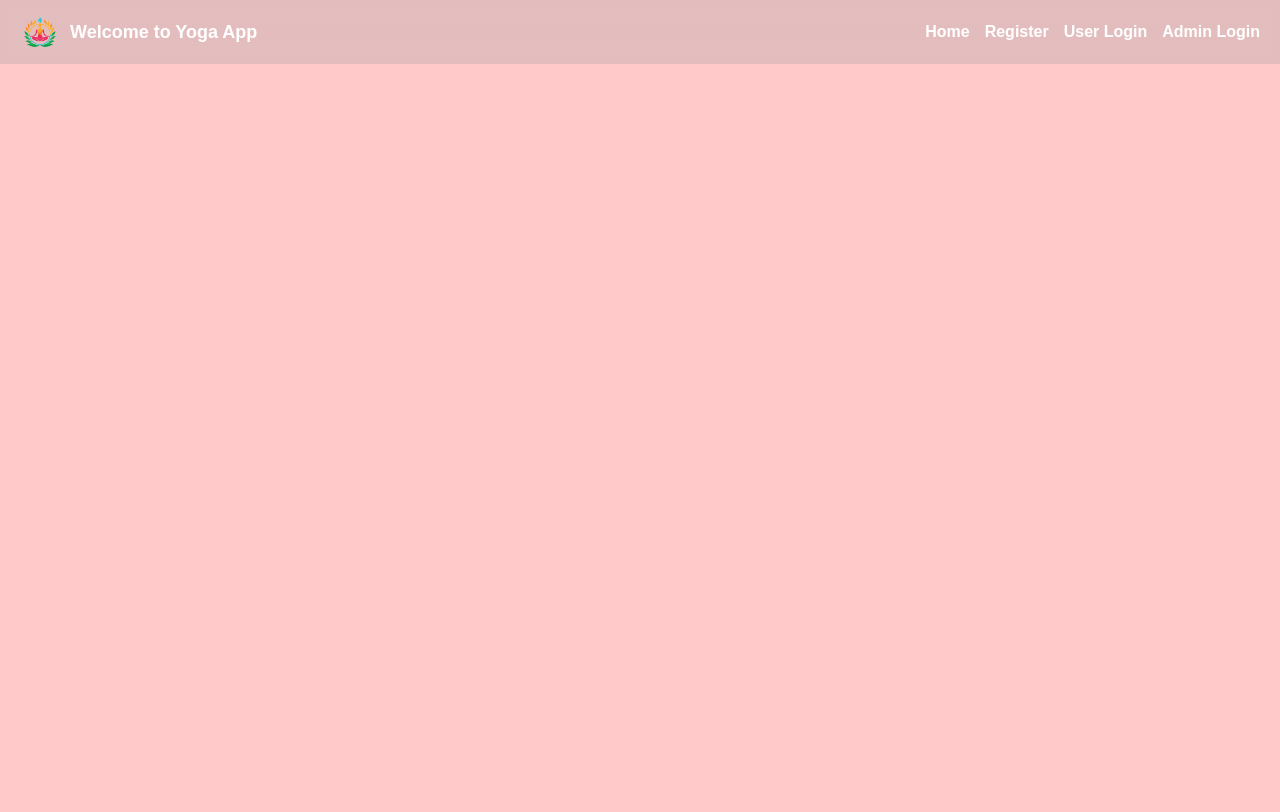
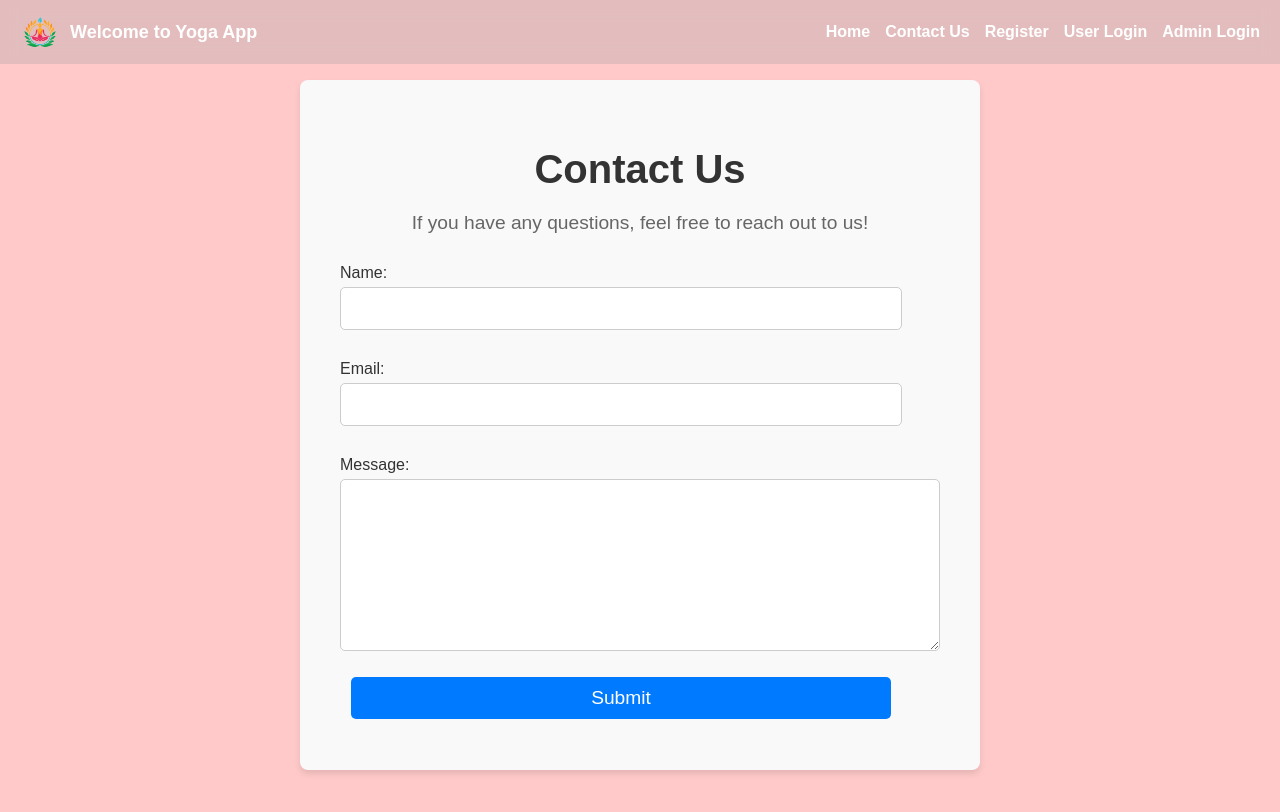
Before and after one commit to geekapt/yoga-react, a React (Create React App) app in the folder frontend/: page /contact-us in a window 1280 px wide. Shown: the top 812 px of the page. Built offline with nearby package versions, Linux system fonts and the light colour scheme.

Commit message:
added contact page

```diff
--- a/frontend/src/App.js
+++ b/frontend/src/App.js
@@ -7,7 +7,7 @@ import AdminLogin from './pages/AdminLogin';  // New file for Admin Login
 import Navbar from './components/Navbar';
 import AdminDashboard from './pages/AdminDashboard';
 import Home from './pages/Home';
-
+import ContactUs from './pages/ContactUs'; // Import the Contact Us page
 
 const App = () => (
     <Router>
@@ -16,10 +16,10 @@ const App = () => (
             <Route path="/register" element={<Register />} />
             <Route path="/login" element={<Login />} />
             <Route path="/profile" element={<Profile />} />
-            <Route path="/admin/login" element={<AdminLogin />} />   {/* Add this */}
+            <Route path="/admin/login" element={<AdminLogin />} />
             <Route path="/admin/dashboard" element={<AdminDashboard />} />
-            {/* <Route path="/" element={<h3>Welcome to Yoga App</h3>} /> */}
-            <Route path="/" element={<Home />} />   {/* Use Home component for the root path */}
+            <Route path="/" element={<Home />} />
+            <Route path="/contact-us" element={<ContactUs />} /> {/* Added route for Contact Us */}
         </Routes>
     </Router>
 );
--- a/frontend/src/components/Navbar.jsx
+++ b/frontend/src/components/Navbar.jsx
@@ -58,6 +58,7 @@ const Navbar = () => {
             {/* Display links for desktop, aligned to the right */}
             <div className={`desktop-links ${isMobile ? 'hidden' : ''}`}>
                 <Link to="/">Home</Link>
+                <Link to="/contact-us">Contact Us</Link> {/* Added Contact Us link here */}
                 {admin && <Link to="/admin/dashboard">Dashboard</Link>}
                 {user && !admin && (
                     <>
@@ -90,6 +91,7 @@ const Navbar = () => {
                 {isMobile && (
                     <>
                         <Link to="/" onClick={closeMenu}>Home</Link>
+                        <Link to="/contact-us" onClick={closeMenu}>Contact Us</Link> {/* Added Contact Us link here */}
                         {admin && <Link to="/admin/dashboard" onClick={closeMenu}>Dashboard</Link>}
                         {user && !admin && (
                             <>
--- /dev/null
+++ b/frontend/src/pages/ContactUs.jsx
@@ -0,0 +1,29 @@
+// src/pages/ContactUs.js
+import React from 'react';
+import '../styles/ContactUs.css';
+
+const ContactUs = () => {
+    return (
+        <div className="contact-us">
+            <h1>Contact Us</h1>
+            <p>If you have any questions, feel free to reach out to us!</p>
+            <form>
+                <div>
+                    <label>Name:</label>
+                    <input type="text" name="name" required />
+                </div>
+                <div>
+                    <label>Email:</label>
+                    <input type="email" name="email" required />
+                </div>
+                <div>
+                    <label>Message:</label>
+                    <textarea name="message" required></textarea>
+                </div>
+                <button type="submit">Submit</button>
+            </form>
+        </div>
+    );
+};
+
+export default ContactUs;
--- a/frontend/src/styles/AdminDashboard.css
+++ b/frontend/src/styles/AdminDashboard.css
@@ -47,6 +47,7 @@ h2 {
 /* Table Wrapper */
 .responsive-table {
     overflow-x: auto;
+
 }
 
 /* Table Borders and Header Colors */
@@ -62,6 +63,7 @@ h2 {
     padding: 10px;
     border: 1px solid black; /* Black border */
     text-align: center;
+
 }
 
 .user-table th, .package-table th {
--- /dev/null
+++ b/frontend/src/styles/ContactUs.css
@@ -0,0 +1,111 @@
+/* Base styles for the contact us page */
+.contact-us {
+    max-width: 600px;
+    margin: 80px auto;
+    padding: 20px;
+    font-family: 'Arial', sans-serif;
+    background-color: #f9f9f9;
+    border-radius: 8px;
+    box-shadow: 0 4px 6px rgba(0, 0, 0, 0.1);
+}
+
+.contact-us h1 {
+    text-align: center;
+    color: #333;
+    margin-bottom: 20px;
+}
+
+.contact-us p {
+    text-align: center;
+    font-size: 1.1rem;
+    color: #666;
+    margin-bottom: 30px;
+}
+
+.contact-us form {
+    display: flex;
+    flex-direction: column;
+    gap: 15px;
+}
+
+.contact-us form div {
+    display: flex;
+    flex-direction: column;
+}
+
+.contact-us label {
+    font-size: 1rem;
+    color: #333;
+    margin-bottom: 5px;
+}
+
+.contact-us input,
+.contact-us textarea {
+    padding: 10px;
+    font-size: 1rem;
+    border: 1px solid #ccc;
+    border-radius: 5px;
+    resize: vertical;
+}
+
+.contact-us textarea {
+    height: 150px;
+}
+
+.contact-us button {
+    padding: 10px 20px;
+    font-size: 1rem;
+    background-color: #007BFF;
+    color: white;
+    border: none;
+    border-radius: 5px;
+    cursor: pointer;
+    transition: background-color 0.3s ease;
+}
+
+.contact-us button:hover {
+    background-color: #0056b3;
+}
+
+/* Mobile responsiveness */
+@media (max-width: 768px) {
+    .contact-us {
+        padding: 15px;
+    }
+
+    .contact-us h1 {
+        font-size: 1.8rem;
+    }
+
+    .contact-us p {
+        font-size: 1rem;
+    }
+
+    .contact-us button {
+        font-size: 1.1rem;
+    }
+}
+
+/* Large screens */
+@media (min-width: 1024px) {
+    .contact-us {
+        padding: 40px;
+    }
+
+    .contact-us h1 {
+        font-size: 2.5rem;
+    }
+
+    .contact-us p {
+        font-size: 1.2rem;
+    }
+
+    .contact-us input,
+    .contact-us textarea {
+        font-size: 1.1rem;
+    }
+
+    .contact-us button {
+        font-size: 1.2rem;
+    }
+}
```
